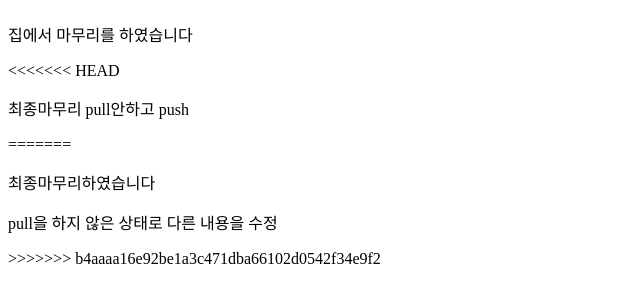
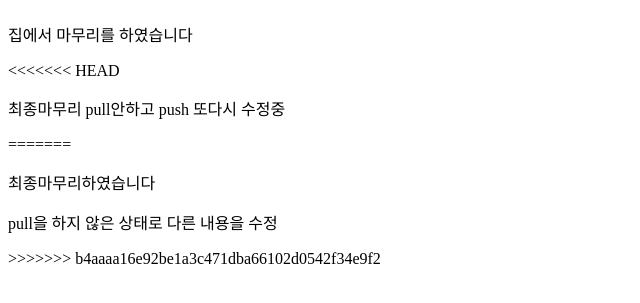
Before and after one commit to designUon/team-git-test, a plain HTML site: page index.html in a window 1280 px wide. Shown: the part 67-370 px from the top of the page, without its empty margins (0-640 px from the left). Drawn offline with Linux system fonts and the light colour scheme.

Commit message:
집폴더 오류만들어보자

```diff
--- a/index.html
+++ b/index.html
@@ -10,7 +10,7 @@
     <h1>학원에서 작업을 하고있습니다</h1>
     <p>집에서 마무리를 하였습니다</p>
 <<<<<<< HEAD
-    <p>최종마무리 pull안하고 push</p>
+    <p>최종마무리 pull안하고 push 또다시 수정중</p>
 =======
     <p>최종마무리하였습니다</p>
     <p>pull을 하지 않은 상태로 다른 내용을 수정</p>
```
